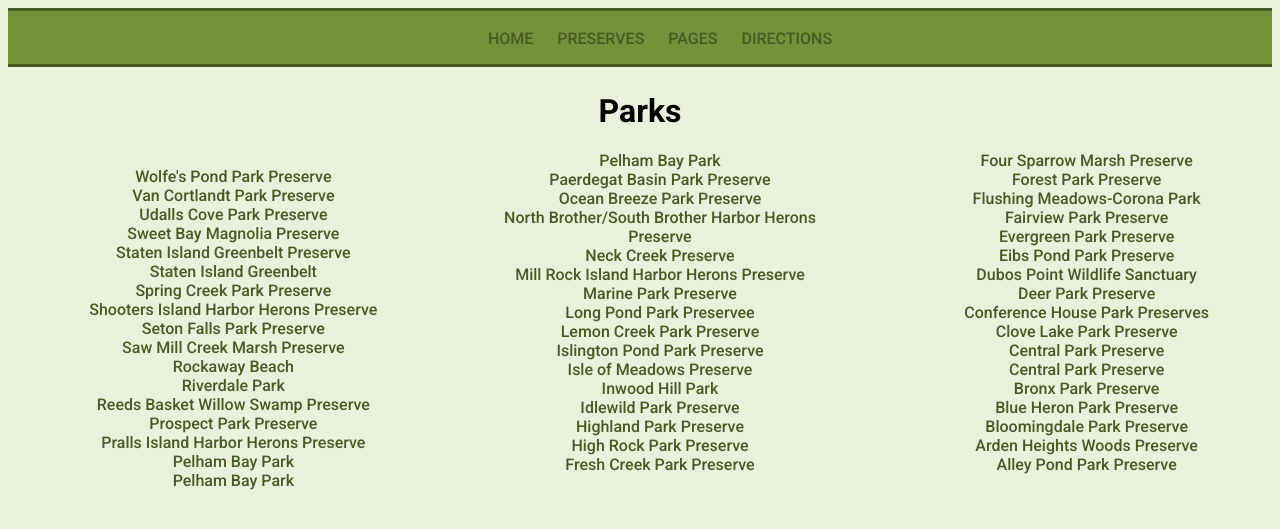
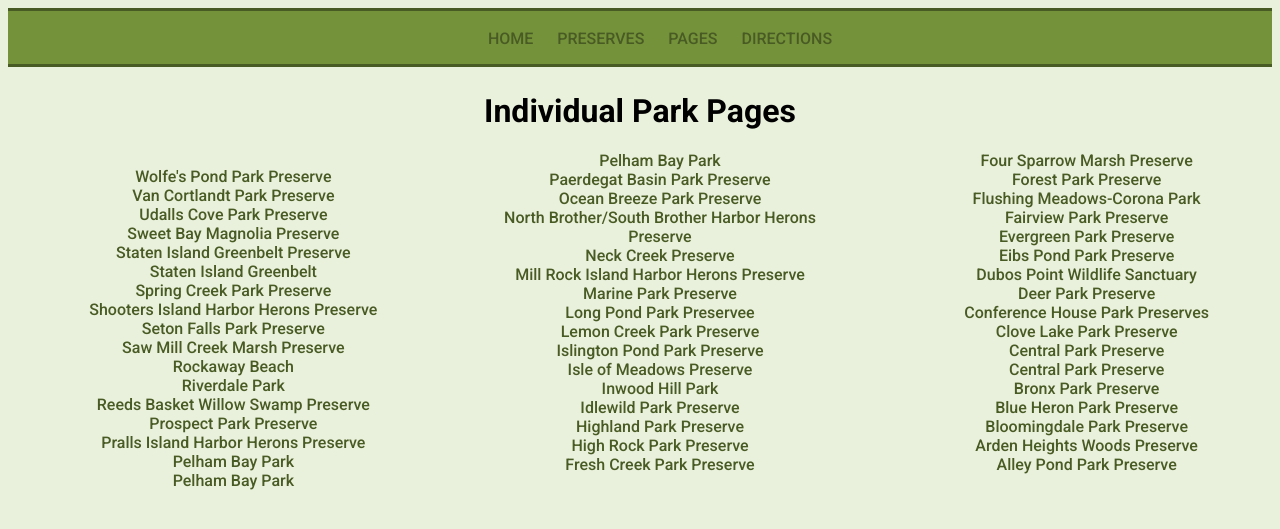
Before and after one commit to annabellamelvin/annabellamelvin.github.io, a Jekyll site: the page Nature_Preserves/Parks.html, which Jekyll copies as it is, in a window 1280 px wide. Shown: the top 529 px of the page. Built offline with Jekyll 4.4.1, drawn with Linux system fonts in a browser that asks for light colours.

Commit message:
Update Parks.html

```diff
--- a/Nature_Preserves/Parks.html
+++ b/Nature_Preserves/Parks.html
@@ -16,7 +16,7 @@
         </div>
       </div>
 
-      <h1>Parks</h1>
+      <h1>Individual Park Pages</h1>
       <div class="contentt">
         <ul class="lizst">
           <li class="result"><a href="parks/R031_207.html" style="text-decoration:none">Wolfe's Pond Park Preserve</a></li>
```
Also changed, not shown: other parts of Nature_Preserves/Parks.html (+1 -1 lines).
